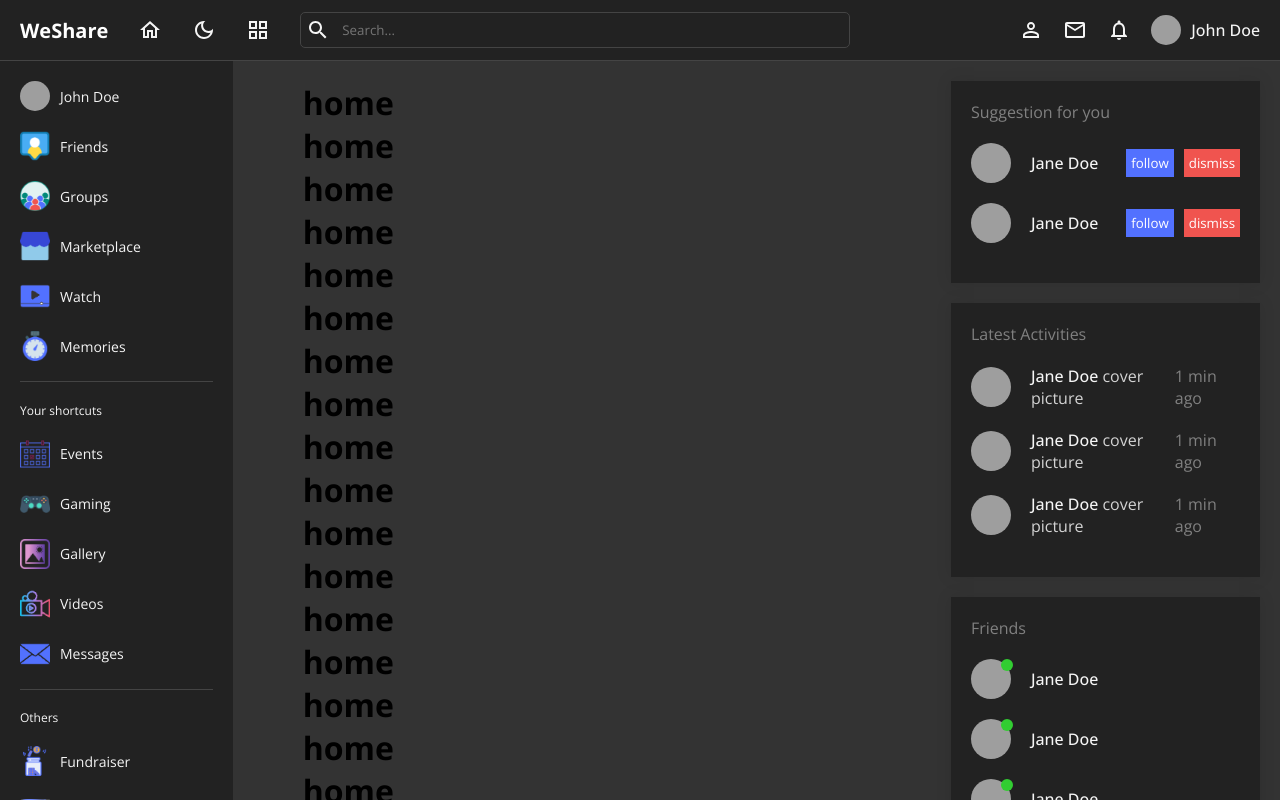
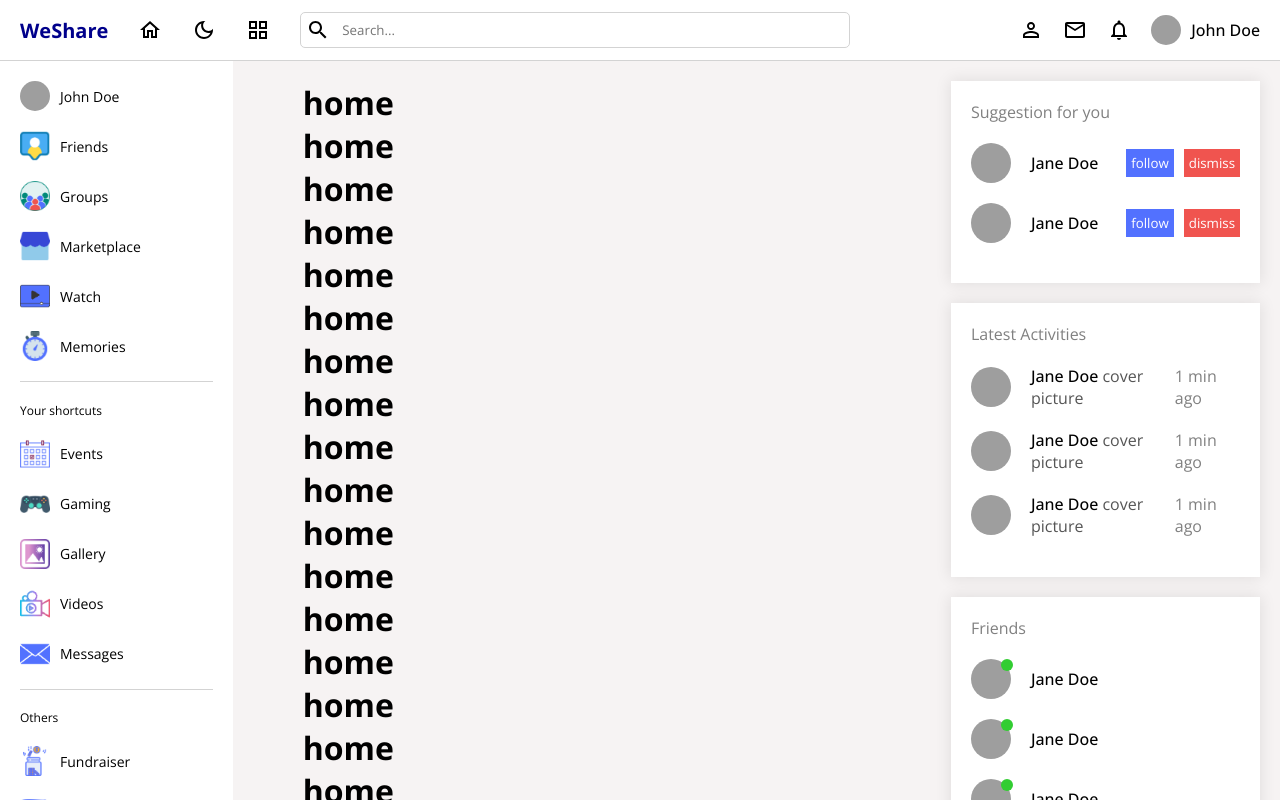
Before and after one commit to chandankrr/we-share, a React (Create React App) app in the folder client/: page / in a window 1280 px wide. Shown: the top 800 px of the page. Built offline with nearby package versions, Linux system fonts and the light colour scheme; grey boxes are pictures that could not be loaded.

Commit message:
added dark mode context api to make it function

```diff
--- a/client/src/App.js
+++ b/client/src/App.js
@@ -1,3 +1,4 @@
+import { useContext } from 'react';
 import {
   createBrowserRouter,
   Navigate,
@@ -7,6 +8,7 @@ import {
 import LeftBar from './components/leftBar/LeftBar';
 import Navbar from './components/navbar/Navbar';
 import RightBar from './components/rightBar/RightBar';
+import { DarkModeContext } from './context/darkModeContext';
 import Home from './pages/home/Home';
 import Login from './pages/login/Login';
 import Profile from './pages/profile/Profile';
@@ -16,9 +18,11 @@ import './style.scss';
 function App() {
   const currentUser = true;
 
+  const { darkMode } = useContext(DarkModeContext);
+
   const Layout = () => {
     return (
-      <div className="theme-dark">
+      <div className={`theme-${darkMode ? 'dark' : 'light'}`}>
         <Navbar />
         <div style={{ display: 'flex' }}>
           <LeftBar />
--- a/client/src/components/navbar/Navbar.jsx
+++ b/client/src/components/navbar/Navbar.jsx
@@ -8,10 +8,14 @@ import {
   SearchOutlined,
   WbSunnyOutlined,
 } from '@mui/icons-material';
+import { useContext } from 'react';
 import { Link } from 'react-router-dom';
+import { DarkModeContext } from '../../context/darkModeContext';
 import './navbar.scss';
 
 const Navbar = () => {
+  const { toggle, darkMode } = useContext(DarkModeContext);
+
   return (
     <div className="navbar">
       <div className="left">
@@ -19,7 +23,11 @@ const Navbar = () => {
           <span>WeShare</span>
         </Link>
         <HomeOutlined />
-        <DarkModeOutlined />
+        {darkMode ? (
+          <WbSunnyOutlined onClick={toggle} />
+        ) : (
+          <DarkModeOutlined onClick={toggle} />
+        )}
         <GridViewOutlined />
         <div className="search">
           <SearchOutlined />
--- /dev/null
+++ b/client/src/context/darkModeContext.js
@@ -0,0 +1,23 @@
+import { createContext, useEffect, useState } from 'react';
+
+export const DarkModeContext = createContext();
+
+export const DarkModeContextProvider = ({ children }) => {
+  const [darkMode, setDarkMode] = useState(
+    JSON.parse(localStorage.getItem('darkMode')) || false
+  );
+
+  const toggle = () => {
+    setDarkMode(!darkMode);
+  };
+
+  useEffect(() => {
+    localStorage.setItem('darkMode', darkMode);
+  }, [darkMode]);
+
+  return (
+    <DarkModeContext.Provider value={{ darkMode, toggle }}>
+      {children}
+    </DarkModeContext.Provider>
+  );
+};
--- a/client/src/index.js
+++ b/client/src/index.js
@@ -1,10 +1,13 @@
 import React from 'react';
 import ReactDOM from 'react-dom/client';
 import App from './App';
+import { DarkModeContextProvider } from './context/darkModeContext';
 
 const root = ReactDOM.createRoot(document.getElementById('root'));
 root.render(
   <React.StrictMode>
-    <App />
+    <DarkModeContextProvider>
+      <App />
+    </DarkModeContextProvider>
   </React.StrictMode>
 );
```
